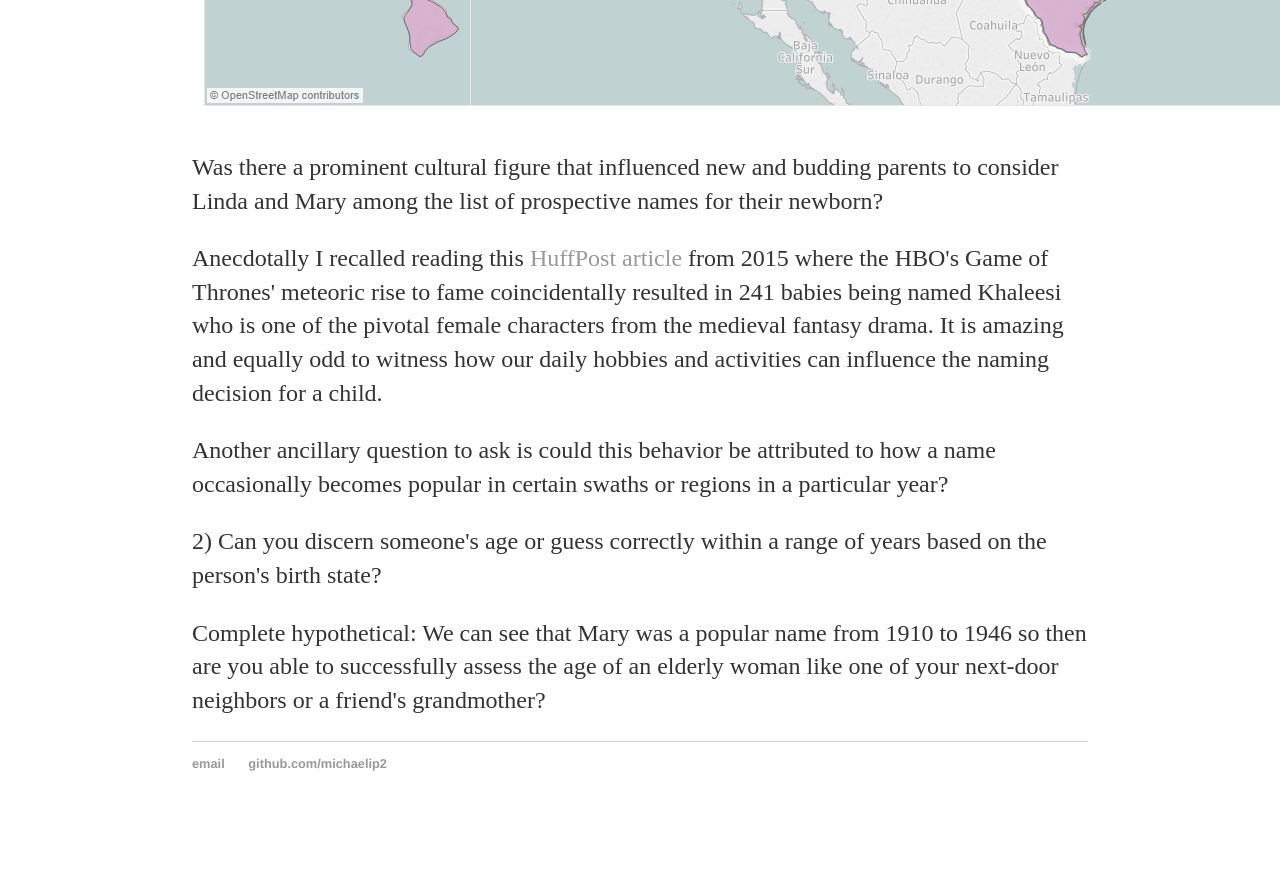
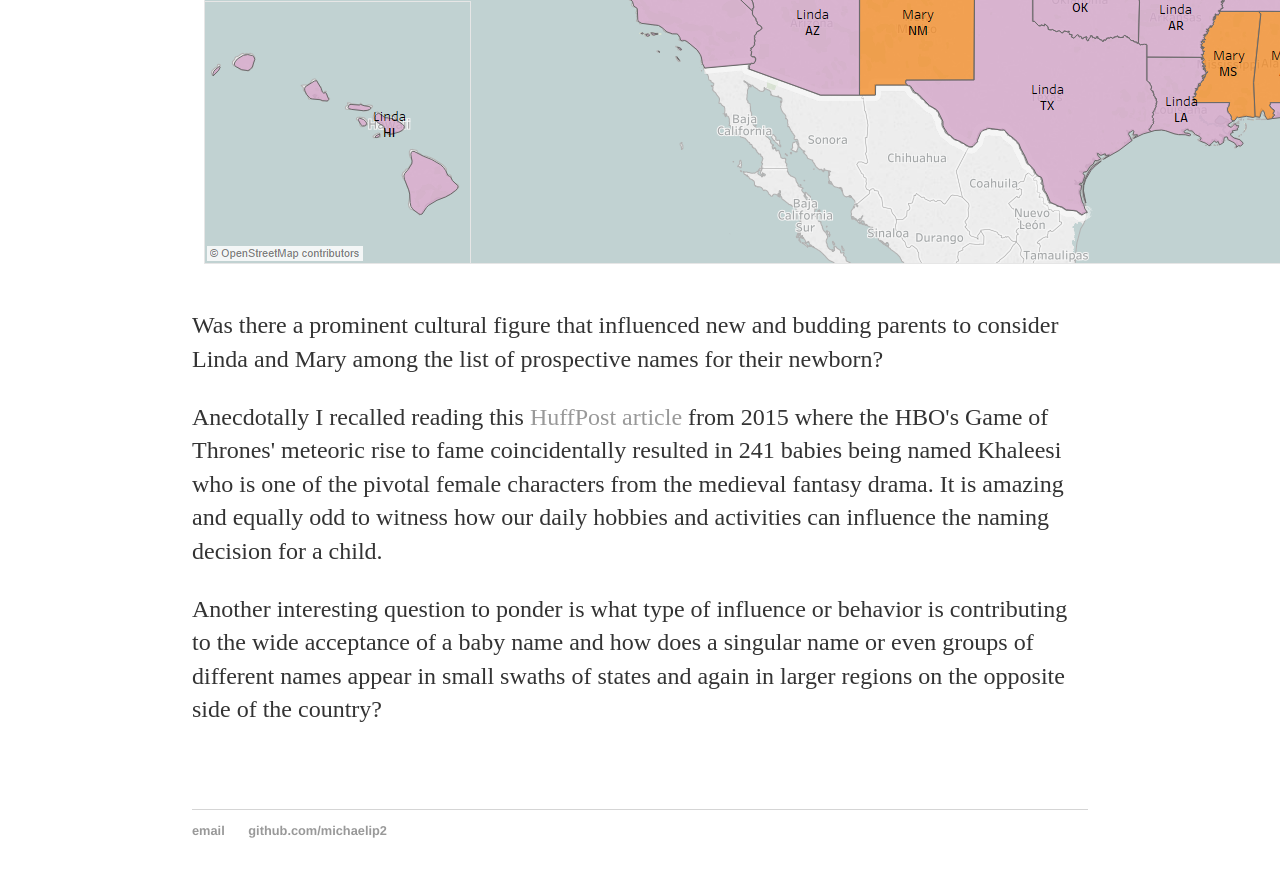
Before and after one commit to michaelip2/michaelip2.github.io, a Jekyll site: the page built from _posts/2018-01-01-social-security-administration-name-interactive-dashboard.md, in a window 1280 px wide and 900 px high, scrolled down 4323 px. Shown: the top 877 px of the window. Built offline with Jekyll 4.4.1, drawn with Linux system fonts in a browser that asks for light colours; before the commit the page ends 5156 px from its top, so only the background shows below that; some of the changed text lies outside the part shown.

Commit message:
Update 2018-01-01-social-security-administration-name-interactive-dashboard.md

```diff
--- a/_posts/2018-01-01-social-security-administration-name-interactive-dashboard.md
+++ b/_posts/2018-01-01-social-security-administration-name-interactive-dashboard.md
@@ -20,9 +20,9 @@
 <p><u>Questions concieved after project</u>:</p>
 <p>1) What internal or external factors determine the rise and fall of a name's popularity?</p>
 <p>An example being are the names Linda and Mary during 1947 for which Linda became the most popular name with an 86% overall country coverage while the name Mary persists with a 14% overall country coverage as represented by the seven orange remaining states.</p>
+<p>Country coverage is what I referred to the ratio of tallied names per state distributed among the 51 states (i.e., Mary can be counted to be a top name for 7 states so we can do 7/51 = 0.137 %). Of course, this does not consider the population size for each respective state but this number merely stands for a tangible figure for easier comparison.</p>
 <p><img src="https://raw.githubusercontent.com/michaelip2/michaelip2.github.io/master/images/1947%20female%20us.png" /></p>
 <p>Was there a prominent cultural figure that influenced new and budding parents to consider Linda and Mary among the list of prospective names for their newborn?</p>
 <p>Anecdotally I recalled reading this <a href="https://www.huffingtonpost.com/2015/04/08/game-of-thrones-baby-names_n_7018504.html">HuffPost article</a> from 2015 where the HBO's Game of Thrones' meteoric rise to fame coincidentally resulted in 241 babies being named Khaleesi who is one of the pivotal female characters from the medieval fantasy drama. It is amazing and equally odd to witness how our daily hobbies and activities can influence the naming decision for a child.</p>
-<p>Another ancillary question to ask is could this behavior be attributed to how a name occasionally becomes popular in certain swaths or regions in a particular year?</p>
-<p>2) Can you discern someone's age or guess correctly within a range of years based on the person's birth state?</p>
-<p>Complete hypothetical: We can see that Mary was a popular name from 1910 to 1946 so then are you able to successfully assess the age of an elderly woman like one of your next-door neighbors or a friend's grandmother?</p>
+<p>Another interesting question to ponder is what type of influence or behavior is contributing to the wide acceptance of a baby name and how does a singular name or even groups of different names appear in small swaths of states and again in larger regions on the opposite side of the country?</p>
+<p>&nbsp;</p>
```
